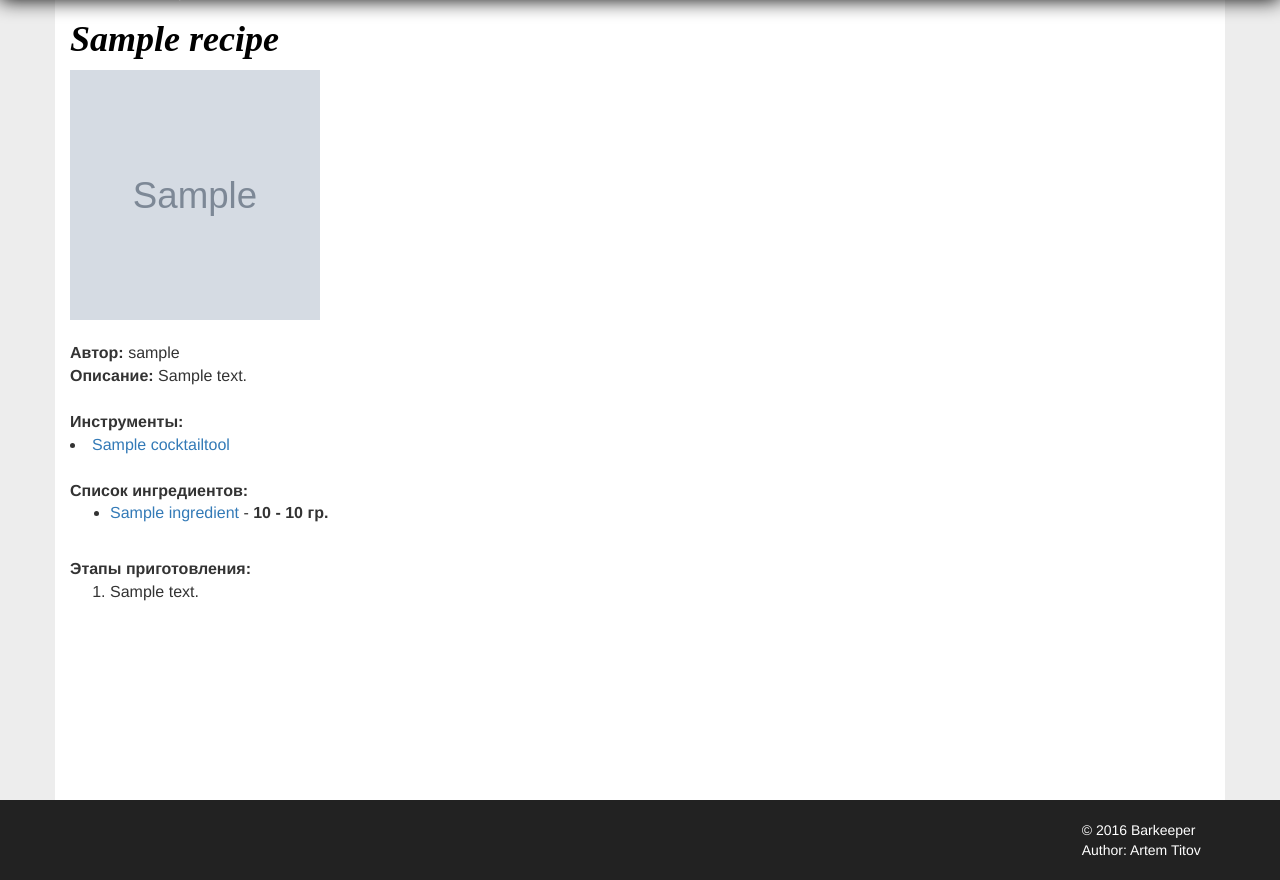
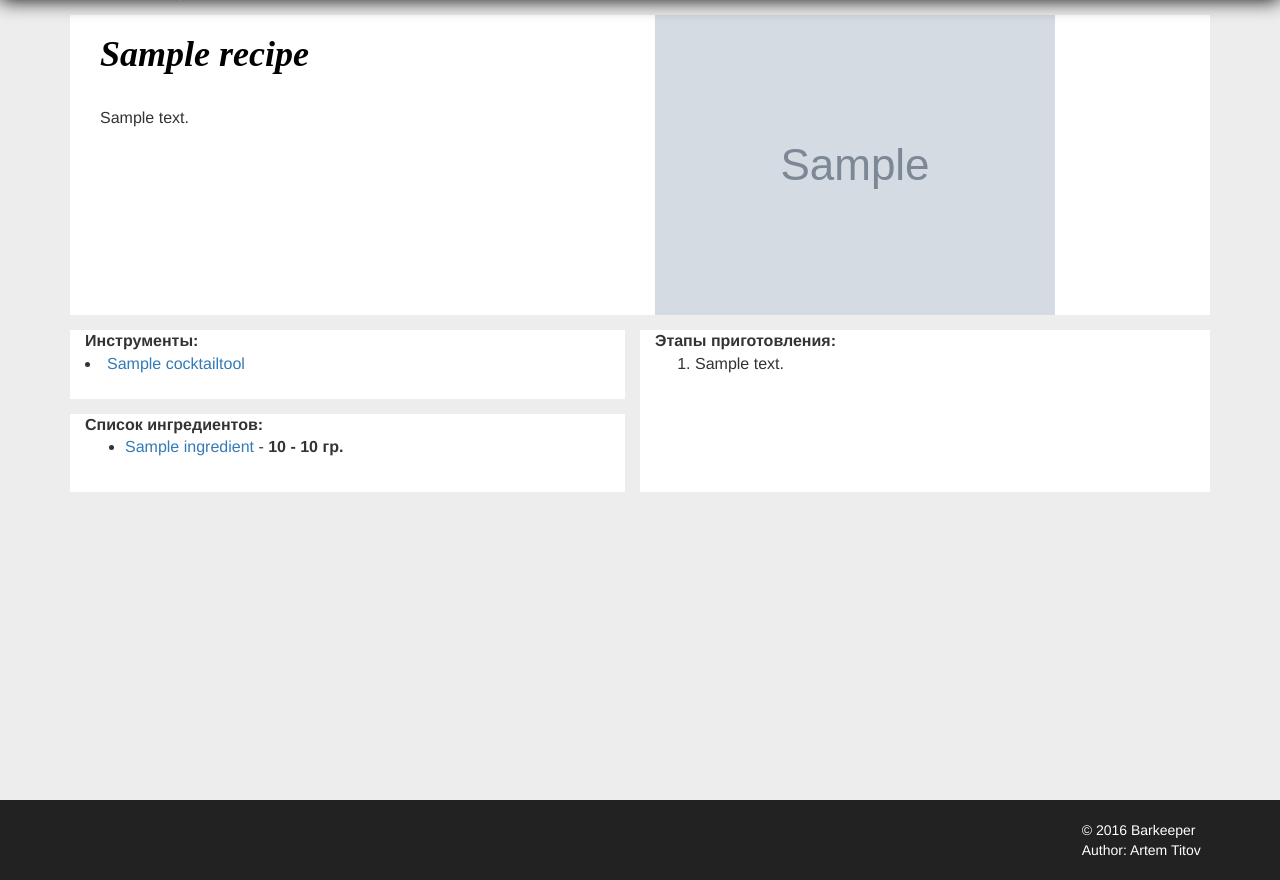
Before and after one commit to TitovArtem/cocktails, a Django app: page /recipes/recipe/1/ in a window 1280 px wide. Shown: the part 50-930 px from the top of the page. Run offline with Django 3.2, Linux system fonts and the light colour scheme; tables that the repository leaves empty hold one stand-in row (values such as "Sample post"); grey boxes marked "Sample" are stand-in pictures; some libraries are stand-ins or nearby versions.

Commit message:
issue #19 Create simple detail page for recipes.

```diff
--- /dev/null
+++ b/recipes_adviser/static/css/detail_page_styles.css
@@ -0,0 +1,67 @@
+.content {
+  background-color: #ededed;
+}
+
+.detail-page-block {
+  margin-top: 15px;
+  background-color: #ffffff;
+}
+
+@media (max-width: 767px) {
+  .row-eq-height-xs {
+    display: flex;
+  }
+
+  .left-shared-block-lg,
+  .left-shared-block-md,
+  .left-shared-block-sm {
+    padding: 0px;
+  }
+
+  .left-shared-block-xs {
+    padding: 0px 15px 0px 0px;
+  }
+}
+
+@media (min-width: 768px) {
+  .row-eq-height-sm {
+    display: flex;
+  }
+
+  .left-shared-block-lg,
+  .left-shared-block-md {
+    padding: 0px;
+  }
+
+  .left-shared-block-sm {
+    padding: 0px 15px 0px 0px;
+  }
+
+  .detail-page-container {
+    padding: 0px 15px 0px 15px;
+  }
+}
+
+@media (min-width: 992px) {
+  .row-eq-height-md {
+    display: flex;
+  }
+
+  .left-shared-block-lg {
+    padding: 0px;
+  }
+
+  .left-shared-block-md {
+    padding: 0px 15px 0px 0px;
+  }
+}
+
+@media (min-width: 1200px) {
+  .row-eq-height-lg {
+    display: flex;
+  }
+
+  .left-shared-block-lg {
+    padding: 0px 15px 0px 0px;
+  }
+}
--- /dev/null
+++ b/recipes_adviser/static/css/recipe_detail.css
@@ -0,0 +1,3 @@
+.title-container img {
+  max-height: 500px;
+}
--- a/recipes_adviser/templates/recipes_adviser/recipe_detail.html
+++ b/recipes_adviser/templates/recipes_adviser/recipe_detail.html
@@ -1,21 +1,44 @@
 {% extends 'base.html' %}
+
+{% load staticfiles %}
+
+{% block head %}
+  {{ block.super }}
+  <link rel="stylesheet" href="{% static 'css/detail_page_styles.css' %}" />
+    <link rel="stylesheet" href="{% static 'css/recipe_detail.css' %}" />
+{% endblock head %}
+
+
+
 {% block content %}
 
-  <div class="col-md-12">
+  <!-- container for all items -->
+  <div class="detail-page-container">
 
-  <h1>{{ recipe.title }}</h1>
-  <img src="{{ IMAGE_URL }}{{ recipe.title_image.url }}"
-     height="{{ img_size.height}}" width="{{ img_size.width }}"/>
-  <br><br>
+    <!-- container for the recipe's name, title image and description -->
+    <div class="detail-page-block title-container col-xs-12">
+      <div class="col-xs-12 col-md-6 col-lg-6">
+        <h1>{{ recipe.title }}</h1><br>
+        <!--
         {% if recipe.author %}
           <strong>Автор: </strong> {{ recipe.author }} <br>
         {% endif %}
+        -->
+        {% if recipe.description %}
+          <p>{{ recipe.description }}</p>
+        {% endif %}
+      </div>
+      <div class="col-xs-12 col-md-6 col-lg-6">
+        <img class="img-responsive" src="{{ IMAGE_URL }}{{ recipe.title_image.url }}">
+      </div>
+    </div> <!-- ./detail-page-block -->
 
-  {% if recipe.description %}
-    <strong>Описание: </strong> {{ recipe.description }} <br>
-  {% endif %}
-
-  <br>
+    <!-- container for tools, ingredients and stages blocks -->
+    <div class="row row-eq-height-lg row-eq-height-md">
+      <!-- container for tools and ingredients -->
+      <div class="left-shared-block-md col-xs-12 col-lg-6">
+        <!-- container for tools -->
+        <div class="detail-page-block col-xs-12">
           <strong> Инструменты: </strong>
           <ui>
             {% for tool in recipe.tools.all %}
@@ -24,7 +47,10 @@
               </li>
             {% endfor %}
           </ui><br>
+        </div> <!-- end tools container -->
 
+        <!-- container for ingredients -->
+        <div class="detail-page-block col-xs-12">
           {% load recipe_extras %}
           <strong>Список ингредиентов: </strong><br>
           <ul>
@@ -43,13 +69,19 @@
               </li>
             {% endfor %}
           </ul><br>
+          </div> <!-- end ingredients container -->
+      </div> <!-- end container for tools and ingredients -->
 
+      <!-- container for stages -->
+      <div class="detail-page-block col-xs-12 col-lg-6">
         <strong>Этапы приготовления: </strong>
         <ol>
           {% for stage in recipe.stages.all %}
             <li><p>{{ stage.content }}</p></li>
           {% endfor %}
         </ol>
+      </div> <!-- end stages container -->
+    </div> <!-- end container for tools, ingredients and stages -->
+  </div>  <!-- ./detail-page-container -->
 
-  </div>
   {% endblock content %}
```
Lines whose indentation alone changed are shown as unchanged.
